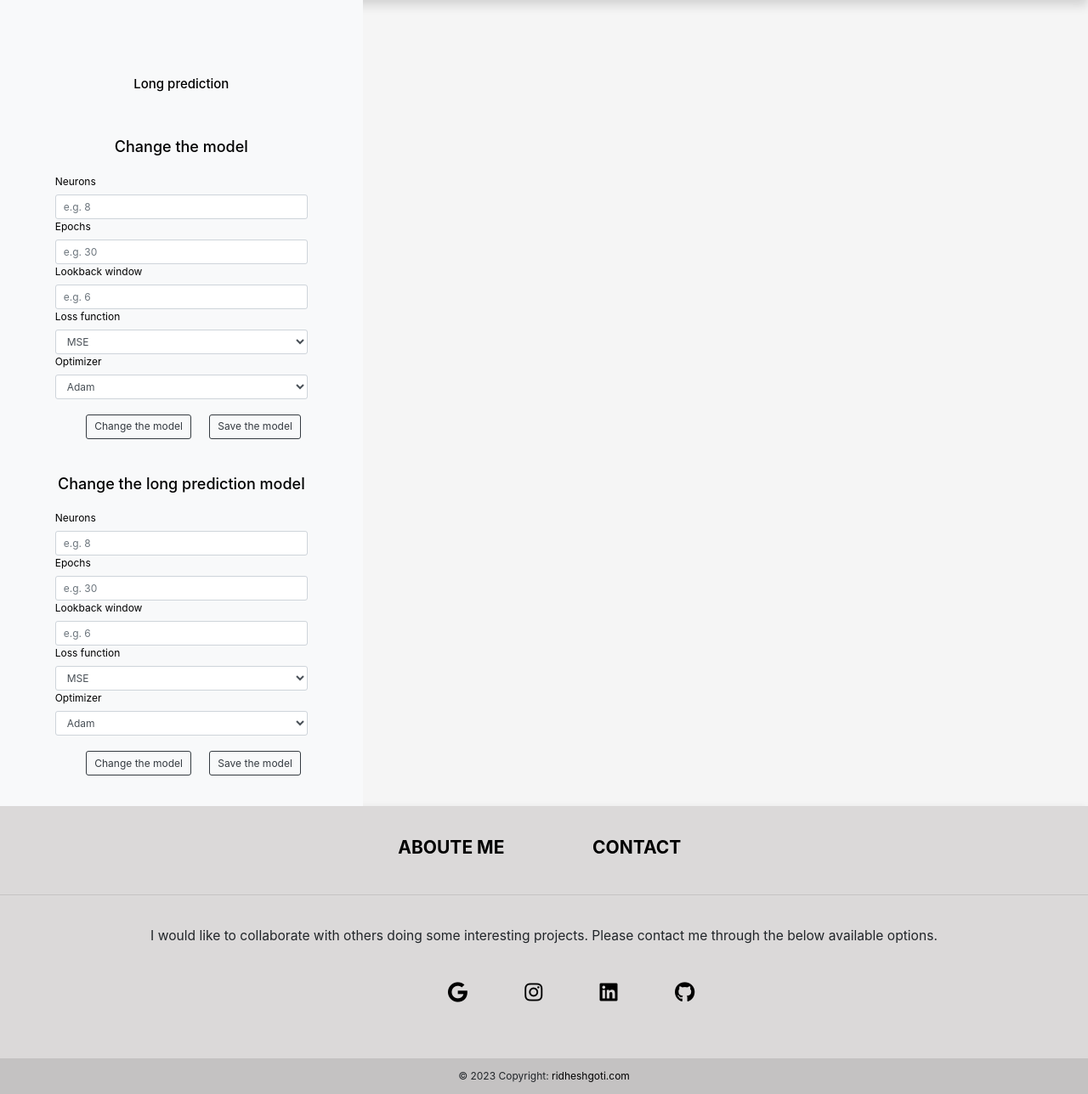
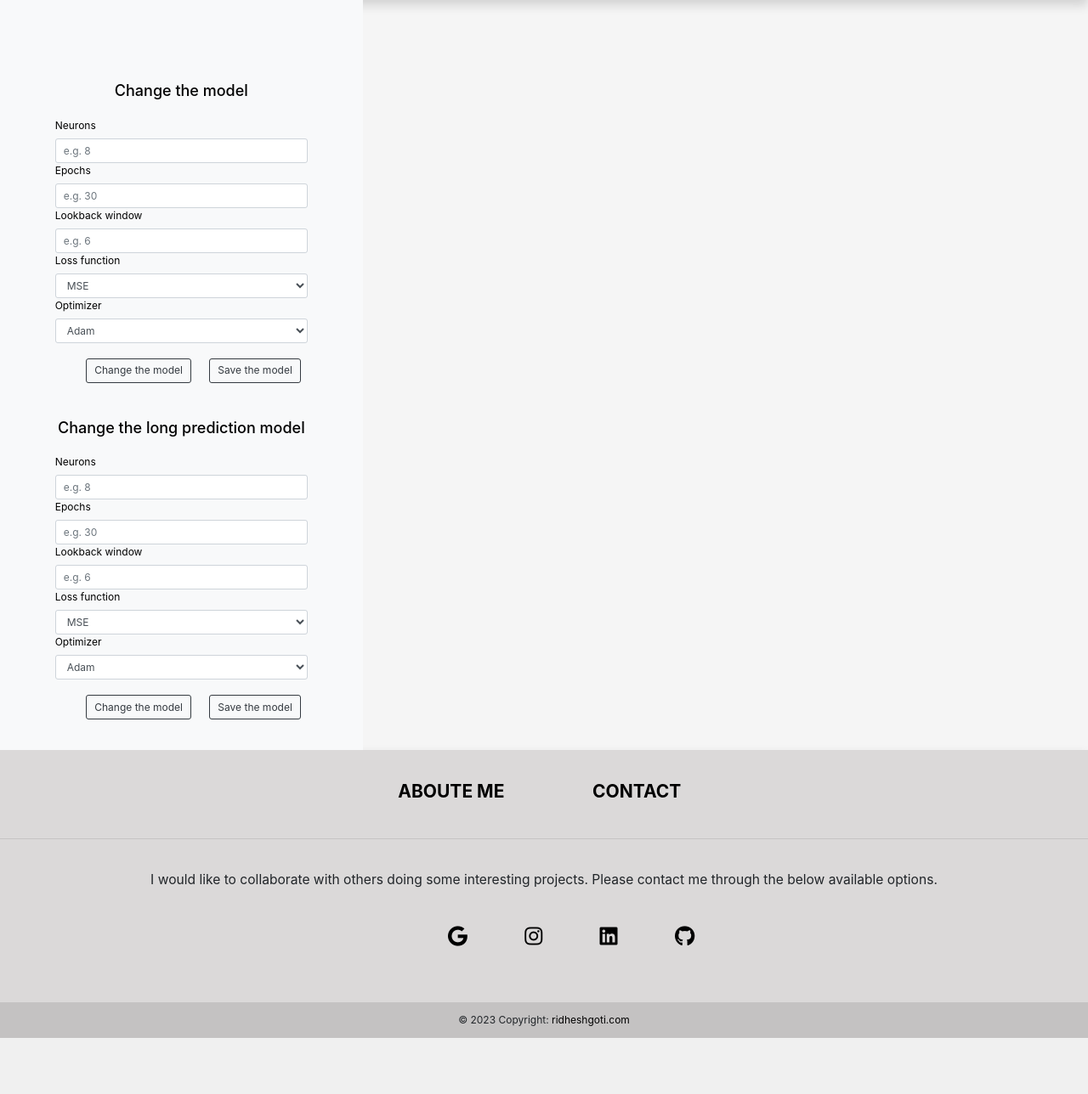
Before and after one commit to rid181198/Flask-Stock-Prediction-Dashboard, a Flask app: template stockpred/templates/dashboard.html in a window 1280 px wide. Shown: the part 48-1336 px from the top of the page at 85% size. After the commit the page ends 1270 px from the top, so only its background shows below. Run offline with Flask 2, Linux system fonts and the light colour scheme; the template is opened without the code that fills it: values that come from a table or form of the project are taken from there, others are empty; some libraries are stand-ins or nearby versions.

Commit message:
modified:   stockpred/__pycache__/route.cpython-310.pyc 	modified:   stockpred/config/config.py 	modified:   stockpred/forms/__pycache__/dashform.cpython-310.pyc 	modified:   stockpred/forms/dashform.py 	modified:   stockpred/route.py 	modified:   stockpred/scripts/__pycache__/modelPred.cpython-310.pyc 	modified:   stockpred/scripts/modelPred.py 	modified:   stockpred/templates/dashboard.html 	new file:   stockpred/test.py

```diff
--- a/stockpred/forms/dashform.py
+++ b/stockpred/forms/dashform.py
@@ -7,9 +7,9 @@
 class generalInputs(FlaskForm):
     code = StringField(label='Enter the code', validators=[Length(min=1,max=15)])
     cancelmodel = SubmitField(label='Cancel your model')
-    cancellongmodel = SubmitField(label='Cancel long prediction')
-    numdays = IntegerField(label='Enter the days you want to predict', validators=[NumberRange(min=1,max=300)])
-    longprediction = SubmitField(label='Long prediction')
+    #cancellongmodel = SubmitField(label='Cancel long prediction')
+    #numdays = IntegerField(label='Enter the days you want to predict', validators=[NumberRange(min=1,max=300)])
+    #longprediction = SubmitField(label='Long prediction')
 
 class DashFormNewModel(FlaskForm):
     newNeuron = IntegerField(label='Neurons', validators=[NumberRange(min=1, max=100)])
--- a/stockpred/scripts/modelPred.py
+++ b/stockpred/scripts/modelPred.py
@@ -188,6 +188,7 @@
 
 
     if cancelModel==True:
+
         predTargetv2=[]
         trainv2,targetv2,realTargetv2,modelv2,scalerv2,lookbackDatav2,\
         lookbackv2, epochsv2 = 0,0,0,0,0,0,0,0
@@ -217,7 +218,6 @@
 
 
         if changeModel==True:
-
             dead1, dead2, trainv2, targetv2, realTargetv2, predTargetv2,\
                 modelv2, scalerv2, dead4, lookbackv2, lookbackDatav2, epochsv2, dead5 = preloading(dataset,code=code,lookback=newLookback,epochs=newEpoch,neurons=newNeuron, loss = newLoss, optimizer=newOptimizer )
 
--- a/stockpred/templates/dashboard.html
+++ b/stockpred/templates/dashboard.html
@@ -19,32 +19,8 @@
             <div class="col-4 mr-5">
               {{ form0.cancelmodel(class='btn btn-outline-dark btn-light') }}
             </div>
-            <div class="col-4">
-              {{ form0.cancellongmodel(class='btn btn-outline-dark btn-light') }}
-            </div>
           </div>
-
-          <h5 class="text-black text-center mt-5 mb-4 ">Long prediction</h5>
-
-          {{ form0.numdays.label() }}
-          {{ form0.numdays(class='form-control', placeholder='e.g. 10') }}
-
-          <div class="text-center mt-4">
-            {{ form0.longprediction(class='btn btn-outline-dark btn-light') }}
-          </div>
-
         </form>
-        <script>
-          var form = document.getElementById('form0');
-          var input = form.elements['code'];
-
-          input.addEventListener('keyup', function(event) {
-              event.preventDefault();
-              if (event.keyCode === 13) {
-                  form.submit();
-              }
-          });
-        </script>
       </div>
       <div class="row">
         <form method="POST" class="form-register mt-5 mx-auto" style="color:black">
```
Also changed, not shown: stockpred/route.py (+4 -3 lines), stockpred/test.py (added, +13 -0 lines), stockpred/config/config.py (line endings or trailing spaces).
